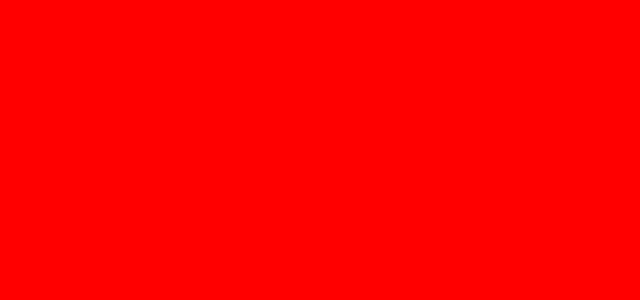
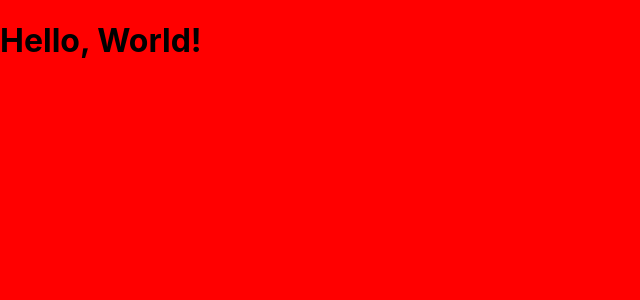
Before and after one commit to Meeshbhoombah/overloard, a React (Create React App) app in the folder client/: page / in a window 1280 px wide. Shown: the top 300 px of the page, without its empty margins (0-640 px from the left). Built offline with nearby package versions, Linux system fonts and the light colour scheme.

Commit message:
Fixed Component data not displaying

```diff
--- a/client/src/App.css
+++ b/client/src/App.css
@@ -1,3 +1,4 @@
 body {
+    color: black;
     background-color: red;
 }
--- a/client/src/App.js
+++ b/client/src/App.js
@@ -10,7 +10,7 @@ class App extends Component {
     return (
       <Router>
         <Routes>
-            <Route exact path="/" component={Home} />
+            <Route exact path="/" element={<Home/>}/>
         </Routes>
       </Router>
     );
--- a/client/src/Components/Home.js
+++ b/client/src/Components/Home.js
@@ -1,8 +1,5 @@
-import React from "react";
-
-
 export default function Home() {
   return (
-    <h1>HEllo</h1>
+    <h1>Hello, World!</h1>
   );
 }
```
